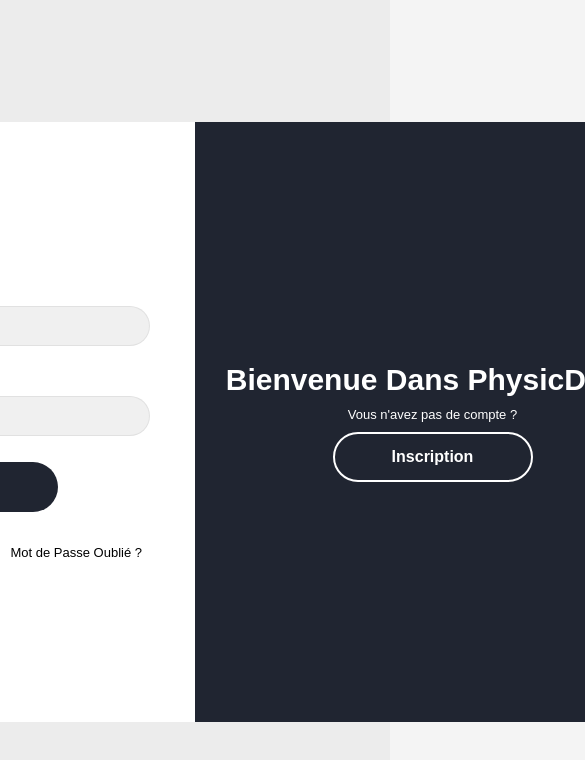
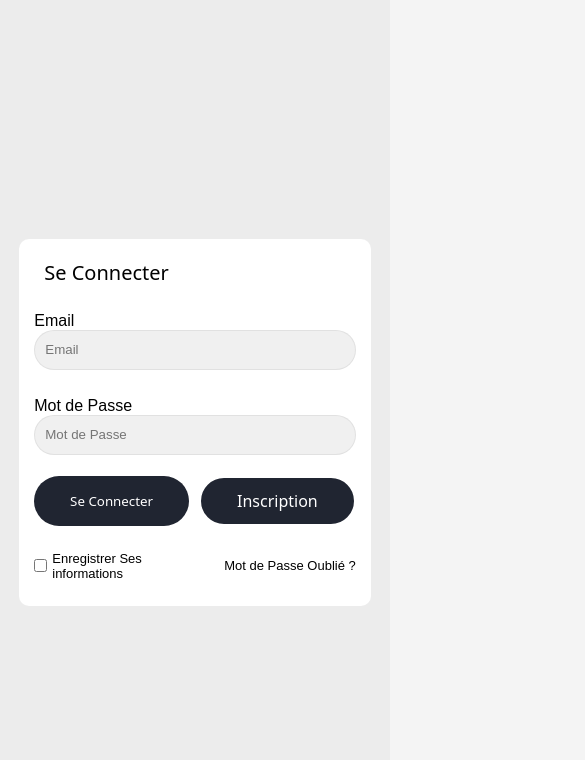
Before and after one commit to abdeEl2001/PcDirac, a React (Create React App) app in the folder adminpcdirac/: page /login in a window 390 px wide. Shown: the top 760 px of the page, 585 px wide, since content can reach past the window. Built offline with nearby package versions, Linux system fonts and the light colour scheme.

Commit message:
responsive adminpcdirac

```diff
--- a/adminpcdirac/src/HeaderAdmin.css
+++ b/adminpcdirac/src/HeaderAdmin.css
@@ -1,62 +1,138 @@
-*{
-    padding: 0px;
-    margin: 0px;
+* {
+  padding: 0;
+  margin: 0;
   box-sizing: border-box;
 }
-.bodyContent {
-    width: 100%;
-    height: 100%;
-    display: flex;
-    flex-direction: column;
-}
+
 .headerAdmin {
   width: 100%;
   height: 60px;
   display: flex;
-    justify-content: end;
+  justify-content: space-between;
+  align-items: center;
+  background: #202531;
+  padding: 0 20px;
+  position: relative;
 }
-.headerAdmin .profil{
-    width: 300px;
-    height: 100%;
-    display: flex;
-    justify-content: start;
-    align-items: start;
+
+/* Logo */
+.logoHeader{
+    display: block;
 }
-.headerAdmin .profil .nameProfil,.photoProfilHeader,.logout{
-    height: 100%;
-    width: fit-content;
+.logoHeader img {
+  display: none;
+  height: 80px;
+  width: auto;
+}
+
+/* Hamburger */
+.hamburger {
+  display: none;
+  font-size: 26px;
+  color: white;
+  background: none;
+  border: none;
+  cursor: pointer;
+}
+
+/* Right side desktop */
+.headerRight {
   display: flex;
   align-items: center;
-    justify-content: center;
-    margin-left: 5px;
-    margin-right: 5px;
 }
-.headerAdmin .profil .nameProfil h4{
-    font-size: 13px;
-    font-family: "Inria Sans", sans-serif;
-    font-weight: bold;
-    font-style: normal;
+
+.profilDesktop {
+  display: flex;
+  align-items: center;
 }
-.headerAdmin .profil .photoProfilHeader img{
+
+.profilDesktop .photoProfilHeader img {
   width: 45px;
   height: 45px;
   border-radius: 50%;
   border: 2px solid white;
+  margin-right: 10px;
 }
-.headerAdmin .profil .logout button{
+
+.profilDesktop .nameProfil h4 {
+  font-size: 14px;
+  font-family: "Inria Sans", sans-serif;
+  font-weight: bold;
+  color: black;
+  margin-right: 10px;
+}
+
+.profilDesktop .logout button {
   width: 90px;
   height: 40px;
-    border: 0px;
+  border: none;
   background-color: #212121;
   color: white;
   border-radius: 4px;
   font-family: "Inria Sans", sans-serif;
   font-weight: bold;
-    font-style: normal;
-    margin-left: 14px;
+  cursor: pointer;
 }
-.logout button a{
+
+/* Mobile Menu (hidden by default) */
+.mobileMenu {
+  display: none;
+  flex-direction: column;
+  background-color: #202531;
+  position: absolute;
+  top: 60px;
+  right: 0;
+  width: 200px;
+  padding: 10px 0;
+  border-left: 1px solid #444;
+  z-index: 1000;
+}
+
+.mobileMenu a, .mobileMenu .logoutMobile {
+  color: white;
+  padding: 10px 20px;
   text-decoration: none;
-    color: white;
+  font-weight: bold;
+  display: block;
+  font-family: "Inria Sans", sans-serif;
+}
 
+.mobileMenu a:hover, .mobileMenu .logoutMobile:hover {
+  background: rgba(255,255,255,0.1);
 }
+
+.logoutMobile {
+  border: none;
+  background: none;
+  text-align: left;
+  cursor: pointer;
+}
+
+/* === Responsive === */
+@media (max-width: 900px) {
+  /* Hamburger visible */
+  .hamburger {
+    display: block;
+  }
+
+  /* Hide desktop profile */
+  .profilDesktop {
+    display: none;
+  }
+
+  /* Show mobile menu when active */
+  .headerRight.active .mobileMenu {
+    display: flex;
+    width: 100%;
+    justify-content: center;
+    align-items: center;
+    border: 0px;
+    transition: max-height .4s ease,opacity .4s ease;
+  }
+  .logoHeader{
+    width: 80%;
+  }
+  .logoHeader img{
+    display: block;
+  }
+}
--- a/adminpcdirac/src/HeaderAdmin.js
+++ b/adminpcdirac/src/HeaderAdmin.js
@@ -1,16 +1,16 @@
 import React, { useEffect, useState } from "react";
 import axios from "axios";
-import { useNavigate } from "react-router-dom";
-import "./HeaderAdmin.css"; // if you want to style it
+import { useNavigate, Link } from "react-router-dom";
+import "./HeaderAdmin.css";
 
-const HeaderAdmin = ({ profilePicture, name }) => {
+const HeaderAdmin = () => {
   const navigate = useNavigate();
-
   const [headerData, setHeaderData] = useState({
     prenom: "",
     nom: "",
     photoprofile: ""
   });
+  const [menuActive, setMenuActive] = useState(false);
 
   const userId = sessionStorage.getItem("userId");
 
@@ -23,39 +23,53 @@ const [headerData, setHeaderData] = useState({
         console.error("Erreur chargement header :", err);
       }
     };
-
     if (userId) fetchHeaderData();
   }, [userId]);
 
   const handleLogout = () => {
-    // 1. Remove token (or any user data)
     sessionStorage.removeItem("userId");
-
-    // 2. Redirect to login page
     navigate("/login");
   };
+
   return (
-    <div className="headerAdmin">
-      <div className="profil">
-        {/* Profile Photo */}
-        <div className="photoProfilHeader">
-          <img src={`https://api.pcdirac.com/uploads/profiles/${headerData.photoprofile}`} alt="Profil" />
+    <header className="headerAdmin">
+      {/* Logo left */}
+      <div className="logoHeader">
+        <img src="/images/output-onlinepngtools(1).png" alt="Logo" />
       </div>
 
-        {/* User Name */}
+      {/* Hamburger for mobile */}
+      <button className="hamburger" onClick={() => setMenuActive(!menuActive)}>
+        &#9776;
+      </button>
+
+      {/* Right: Profile / Menu */}
+      <div className={`headerRight ${menuActive ? "active" : ""}`}>
+        <div className="profilDesktop">
+          {/* Profile photo desktop only */}
+          <div className="photoProfilHeader">
+            <img
+              src={`https://api.pcdirac.com/uploads/profiles/${headerData.photoprofile}`}
+              alt="Profil"
+            />
+          </div>
           <div className="nameProfil">
             <h4>{headerData.prenom} {headerData.nom}</h4>
           </div>
-
-        {/* Logout Button */}
           <div className="logout">
-
-          <button onClick={handleLogout} >
-            <a href="logout.php">Déconnexion</a>
-          </button>
+            <button onClick={handleLogout}>Déconnexion</button>
           </div>
         </div>
+
+        {/* Mobile Menu */}
+        <div className="mobileMenu">
+          <Link to="/dashboard" onClick={() => setMenuActive(false)}>Dashboard</Link>
+          <Link to="/list-cours" onClick={() => setMenuActive(false)}>Liste des Fichiers</Link>
+          <Link to="/profil" onClick={() => setMenuActive(false)}>Profil</Link>
+          <button className="logoutMobile" onClick={handleLogout}>Déconnexion</button>
         </div>
+      </div>
+    </header>
   );
 };
 
--- a/adminpcdirac/src/MenuStyle.css
+++ b/adminpcdirac/src/MenuStyle.css
@@ -76,3 +76,8 @@
     height: fit-content;
     margin-bottom: 25px;
 }
+@media (max-width: 900px){
+.sideMenuSection{
+    display: none;
+}
+}
--- a/adminpcdirac/src/pages/Login.js
+++ b/adminpcdirac/src/pages/Login.js
@@ -96,6 +96,9 @@ const LoginCard = () => {
 
             <div className="submitButton">
               <button type="submit">Se Connecter</button>
+              <Link to="/inscription" className="buttonInscriptionMobile">
+                Inscription
+              </Link>
             </div>
 
             <div className="optionsToAdd">
--- a/adminpcdirac/src/pages/style/LoginCard_style.css
+++ b/adminpcdirac/src/pages/style/LoginCard_style.css
@@ -9,7 +9,6 @@
 .loginCard .loginCardInfo {
     width: 950px;
     height:600px;
-    background-color: red;
     display: flex;
 }
 
@@ -87,6 +86,7 @@
     justify-content: center;
     align-items: center;
     margin-bottom: 20px;
+    gap: 10px;
 }
 .loginCard .loginCardInfo .connexionSide .submitButton button{
     width: 200px;
@@ -110,8 +110,10 @@
 }
 .loginCard .loginCardInfo .connexionSide .optionsToAdd{
     width: 100%;
-    height: fit-content;
+    height: 100px;
     display: flex;
+    align-items: center;
+
 }
 .loginCard .loginCardInfo .connexionSide .optionsToAdd .rememberMeSection{
     width: 50%;
@@ -190,9 +192,102 @@
     text-decoration: none;
     transition: 0.2s;
 }
-.loginCard .loginCardInfo .inscriptionSide .buttonInscription:hover{
+.loginCard .loginCardInfo .inscriptionSide .buttonInscription,.buttonInscriptionMobile:hover{
     background: white;
     border: 0px;
     color: #202531;
     transition: 0.2s;
 }
+.buttonInscriptionMobile{
+    width: 200px;
+    height: 50px;
+    display: none;
+    justify-content: center;
+    align-items: center;
+    background: #202531;
+    border: 2px solid white;
+    border-radius: 40px;
+    cursor: pointer;
+    font-family: "Cairo", system-ui;
+    font-style: normal;
+    color: white;
+    text-decoration: none;
+    transition: 0.2s;
+}
+.buttonInscriptionMobile:hover{
+        border: 2px solid #202531;
+        font-weight: 900;
+}
+@media (max-width: 992px) {
+    .loginCard .loginCardInfo{
+        width: auto;
+        height: auto;
+        flex-direction: column;
+        border-radius: 10px;
+    }
+    .loginCard .loginCardInfo .connexionSide{
+        border-radius: 10px;
+    }
+    .loginCard .loginCardInfo .inscriptionSide {
+        display: none;
+    }
+    .buttonInscriptionMobile{
+        display: flex;
+    }
+}
+@media (max-width: 560px){
+    .loginCard {
+        padding: 10px;
+    }
+
+    .loginCard .loginCardInfo {
+        width: 95%;
+        height: auto;
+        border-radius: 10px;
+    }
+
+    .loginCard .loginCardInfo .connexionSide {
+        width: 100%;
+        padding: 20px 15px;
+        border-radius: 10px;
+    }
+
+    .loginCard .loginCardInfo .connexionSide h1 {
+        font-size: 20px;
+        padding-left: 10px;
+        height: auto;
+    }
+
+    .loginCard .loginCardInfo .connexionSide .emailSectionLogin,
+    .loginCard .loginCardInfo .connexionSide .passwordSectionLogin {
+        padding-left: 0;
+        margin-bottom: 15px;
+    }
+
+    .loginCard .loginCardInfo .connexionSide input {  /* full width on mobile */
+        max-width: 100%;
+    }
+
+    .loginCard .loginCardInfo .connexionSide .submitButton button,
+    .buttonInscriptionMobile {
+        width: 100%;
+        max-width: 100%;
+    }
+
+    .loginCard .loginCardInfo .connexionSide .optionsToAdd {
+        align-items: flex-start;
+        gap: 10px;
+        height: auto;
+    }
+
+    .loginCard .loginCardInfo .connexionSide .optionsToAdd .rememberMeSection,
+    .loginCard .loginCardInfo .connexionSide .optionsToAdd .forgotPassword {
+        width: 100%;
+        justify-content: flex-start;
+        padding-left: 0px;
+    }
+
+    .loginCard .loginCardInfo .connexionSide .optionsToAdd .forgotPassword {
+        justify-content: flex-end;
+    }
+}
```
Lines whose indentation alone changed are shown as unchanged.
